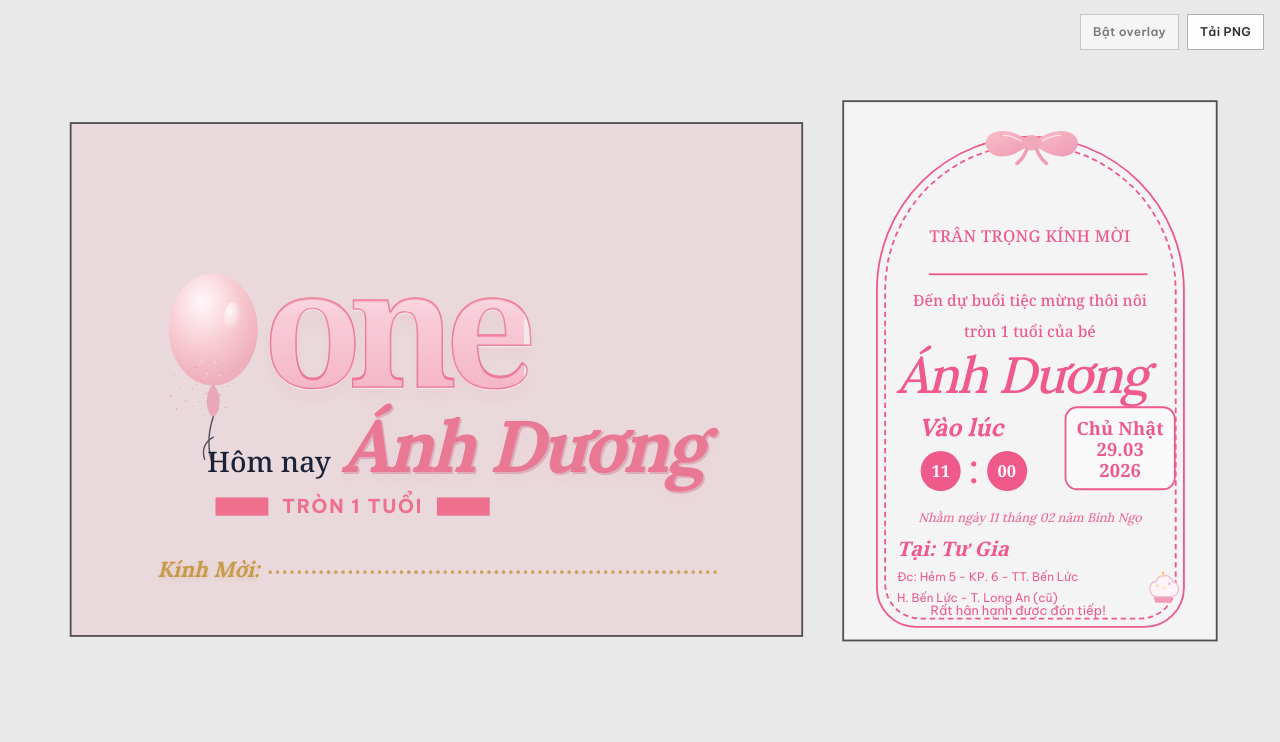
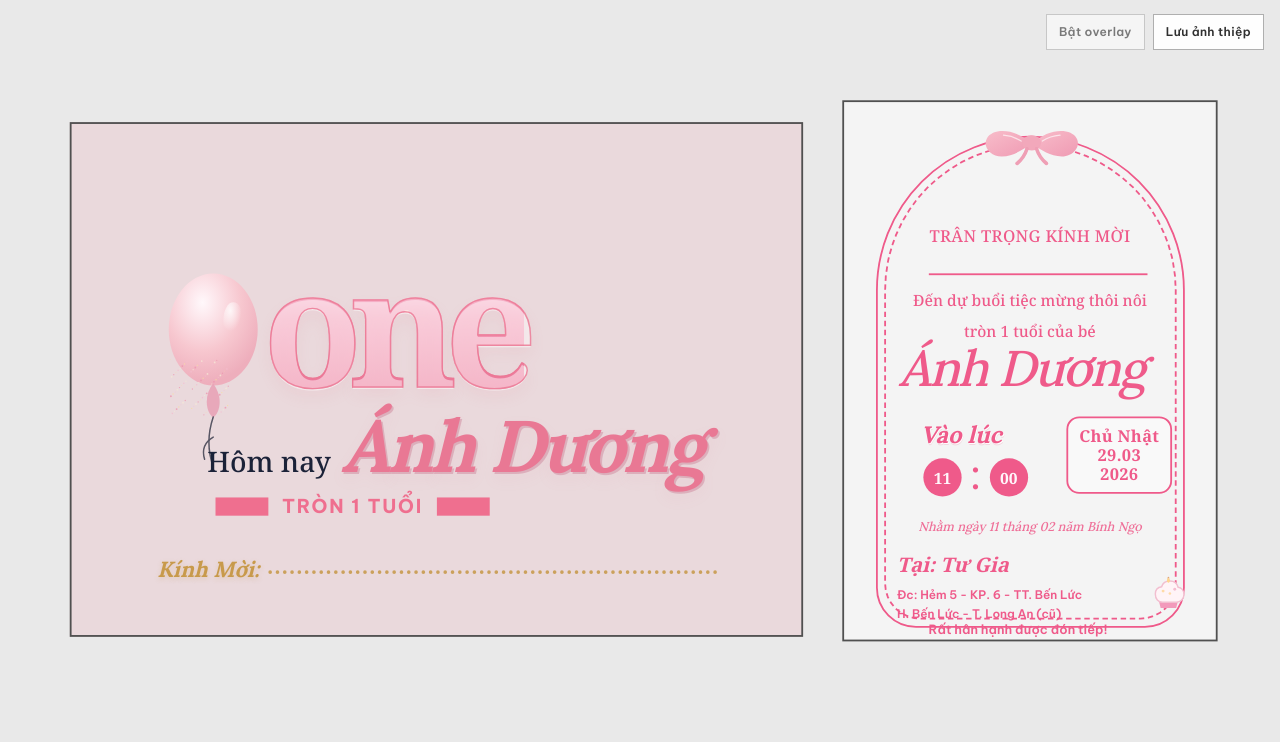
Before and after one commit to ThuKudo/Thiep-moi-tiec-thoi-noi, a Next.js app: page / in a window 1280 px wide. Shown: the top 742 px of the page. Built offline with nearby package versions, Linux system fonts and the light colour scheme.

Commit message:
feat: refine right panel spacing and image export

```diff
--- a/src/components/ExportButton.tsx
+++ b/src/components/ExportButton.tsx
@@ -15,7 +15,7 @@ export function ExportButton({ onClick, isExporting }: ExportButtonProps) {
       disabled={isExporting}
       className={styles.controlButton}
     >
-      {isExporting ? "Đang xuất..." : "Tải PNG"}
+      {isExporting ? "Đang xuất ảnh..." : "Lưu ảnh thiệp"}
     </button>
   );
 }
--- a/src/components/InvitationExperience.tsx
+++ b/src/components/InvitationExperience.tsx
@@ -1,7 +1,7 @@
 "use client";
 
 import { toPng } from "html-to-image";
-import { useMemo, useRef, useState } from "react";
+import { useRef, useState } from "react";
 import { Toaster, toast } from "sonner";
 import { ExportButton } from "@/components/ExportButton";
 import { InvitationEditor } from "@/components/InvitationEditor";
@@ -27,19 +27,6 @@ export function InvitationExperience({
     guestName: initialGuest || config.content.guestName,
   }));
 
-  const exportFileName = useMemo(() => {
-    const suffix = content.guestName.trim()
-      ? `-${content.guestName
-          .trim()
-          .toLowerCase()
-          .replace(/\s+/g, "-")
-          .normalize("NFD")
-          .replace(/[\u0300-\u036f]/g, "")}`
-      : "";
-
-    return `thiep-thoi-noi-anh-duong${suffix}.png`;
-  }, [content.guestName]);
-
   const handleExport = async () => {
     const node = exportRef.current;
     if (!node) {
@@ -52,23 +39,25 @@ export function InvitationExperience({
       await document.fonts.ready;
       const dataUrl = await toPng(node, {
         cacheBust: true,
-        pixelRatio: 2.4,
-        canvasWidth: SCENE_WIDTH * 2.4,
-        canvasHeight: SCENE_HEIGHT * 2.4,
+        pixelRatio: 3,
+        backgroundColor: "#e9e9e9",
+        canvasWidth: SCENE_WIDTH * 3,
+        canvasHeight: SCENE_HEIGHT * 3,
         style: {
           width: `${SCENE_WIDTH}px`,
           height: `${SCENE_HEIGHT}px`,
           margin: "0",
+          background: "#e9e9e9",
         },
       });
 
       const link = document.createElement("a");
-      link.download = exportFileName;
+      link.download = "thiep-anh-duong.png";
       link.href = dataUrl;
       link.click();
-      toast.success("Đã xuất PNG.");
+      toast.success("Đã lưu ảnh thiệp.");
     } catch {
-      toast.error("Xuất PNG thất bại.");
+      toast.error("Xuất ảnh thất bại, hãy thử lại.");
     } finally {
       setIsExporting(false);
     }
--- a/src/components/InvitationScene.module.css
+++ b/src/components/InvitationScene.module.css
@@ -299,14 +299,14 @@
 
 .babyNameRight {
   position: absolute;
-  top: 271px;
+  top: 265px;
   left: 56px;
   right: 74px;
   margin: 0;
   text-align: center;
   font-family: "Lora", "Noto Serif", Georgia, serif;
   font-style: italic;
-  font-size: 56px;
+  font-size: 55px;
   line-height: 1;
   letter-spacing: -0.035em;
   color: #ef5a8a;
@@ -314,12 +314,12 @@
 
 .timeLabel {
   position: absolute;
-  left: 82px;
-  top: 343px;
+  left: 84px;
+  top: 352px;
   margin: 0;
   font-family: "Lora", "Noto Serif", Georgia, serif;
   font-style: italic;
-  font-size: 27px;
+  font-size: 26px;
   line-height: 1;
   font-weight: 700;
   color: #ef5a8a;
@@ -330,22 +330,22 @@
 
 .timeDecor {
   position: absolute;
-  left: 84px;
-  top: 383px;
+  left: 87px;
+  top: 390px;
   display: flex;
   align-items: center;
-  gap: 8px;
+  gap: 9px;
 }
 
 .timeDot {
-  width: 44px;
-  height: 44px;
+  width: 42px;
+  height: 42px;
   border-radius: 999px;
   background: #ef5a8a;
   display: grid;
   place-items: center;
   font-family: "Noto Serif", Georgia, serif;
-  font-size: 18px;
+  font-size: 17px;
   line-height: 1;
   font-weight: 700;
   color: #fff7fb;
@@ -360,12 +360,12 @@
 
 .dateBox {
   position: absolute;
-  right: 44px;
-  top: 334px;
-  width: 122px;
+  right: 48px;
+  top: 345px;
+  width: 116px;
   border: 2px solid #ef5a8a;
   border-radius: 14px;
-  padding: 10px 8px 8px;
+  padding: 9px 8px 8px;
   text-align: center;
   background: rgba(255, 255, 255, 0.46);
 }
@@ -374,16 +374,16 @@
   margin: 0;
   font-family: "Noto Serif", Georgia, serif;
   font-style: normal;
-  font-weight: 700;
-  font-size: 20px;
-  line-height: 1.16;
-  letter-spacing: 0.01em;
+  font-weight: 800;
+  font-size: 18px;
+  line-height: 1.18;
+  letter-spacing: 0.02em;
   color: #ef5a8a;
 }
 
 .lunarText {
   position: absolute;
-  top: 446px;
+  top: 456px;
   left: 64px;
   right: 64px;
   margin: 0;
@@ -391,20 +391,20 @@
   font-family: "Lora", "Noto Serif", Georgia, serif;
   font-style: italic;
   font-size: 14px;
-  line-height: 1.45;
+  line-height: 1.5;
   color: #ef6f98;
 }
 
 .venueText {
   position: absolute;
   left: 58px;
-  top: 478px;
+  top: 496px;
   margin: 0;
   font-family: "Noto Serif", Georgia, serif;
   font-style: italic;
   font-size: 22px;
   line-height: 1;
-  font-weight: 700;
+  font-weight: 800;
   color: #ef5a8a;
 }
 
@@ -412,10 +412,11 @@
   position: absolute;
   left: 58px;
   right: 116px;
-  top: 513px;
+  top: 531px;
   margin: 0;
   font-size: 13px;
-  line-height: 1.28;
+  line-height: 1.42;
+  font-weight: 600;
   color: #ef5a8a;
 }
 
@@ -423,10 +424,11 @@
   position: absolute;
   left: 58px;
   right: 116px;
-  top: 536px;
+  top: 552px;
   margin: 0;
   font-size: 13px;
-  line-height: 1.28;
+  line-height: 1.42;
+  font-weight: 600;
   color: #ef5a8a;
 }
 
@@ -434,18 +436,19 @@
   position: absolute;
   left: 78px;
   right: 104px;
-  bottom: 22px;
+  top: 571px;
   margin: 0;
   text-align: center;
   font-size: 14px;
   line-height: 1.28;
+  font-weight: 600;
   color: #ef5a8a;
 }
 
 .cupcakeWrap {
   position: absolute;
-  right: 34px;
-  bottom: 24px;
+  right: 28px;
+  bottom: 18px;
   width: 48px;
   height: 64px;
 }
```
